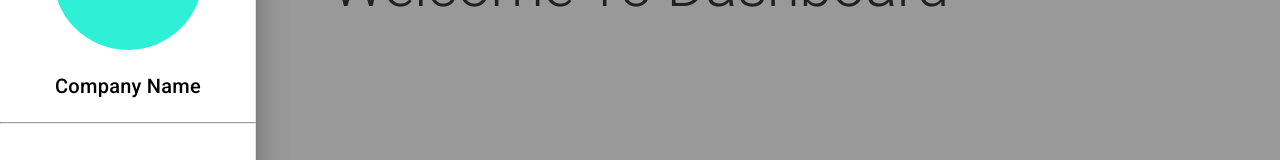
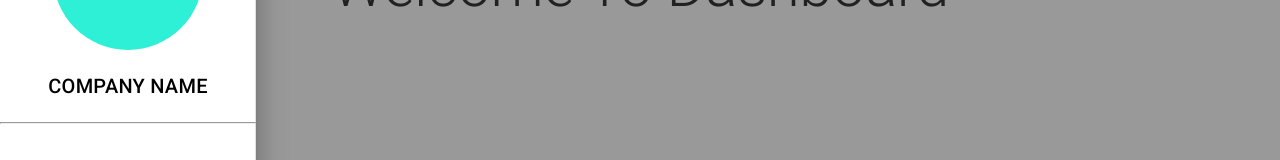
Before and after one commit to farahaidid/driver-trip, a Vue app: page /dashboard in a window 1280 px wide. Both pictures are taken after a click on the button 76 px from the left and 28 px from the top of the page. Shown: the part 148-308 px from the top of the page. Built offline with nearby package versions, Linux system fonts and the light colour scheme.

Commit message:
company name updated

```diff
--- a/src/layout/DashboardLayout.vue
+++ b/src/layout/DashboardLayout.vue
@@ -26,7 +26,7 @@
     <v-navigation-drawer v-model="drawer" absolute temporary>
       <div class="sidebar pt-12">
         <div class="circle mb-5"></div>
-        <p class="title mb-5">Company Name</p>
+        <p class="title mb-5">COMPANY NAME</p>
         <hr class="mb-12" />
       </div>
       <v-list nav dense>
```
